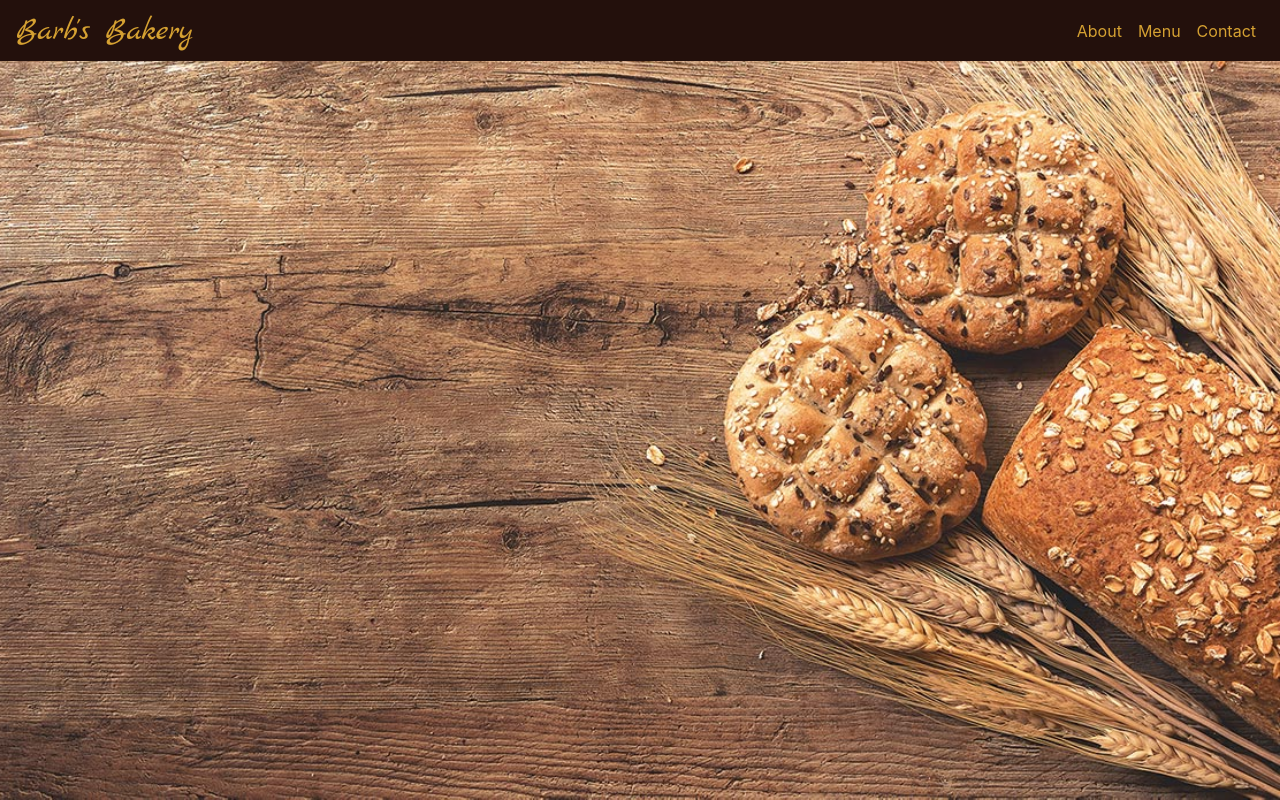
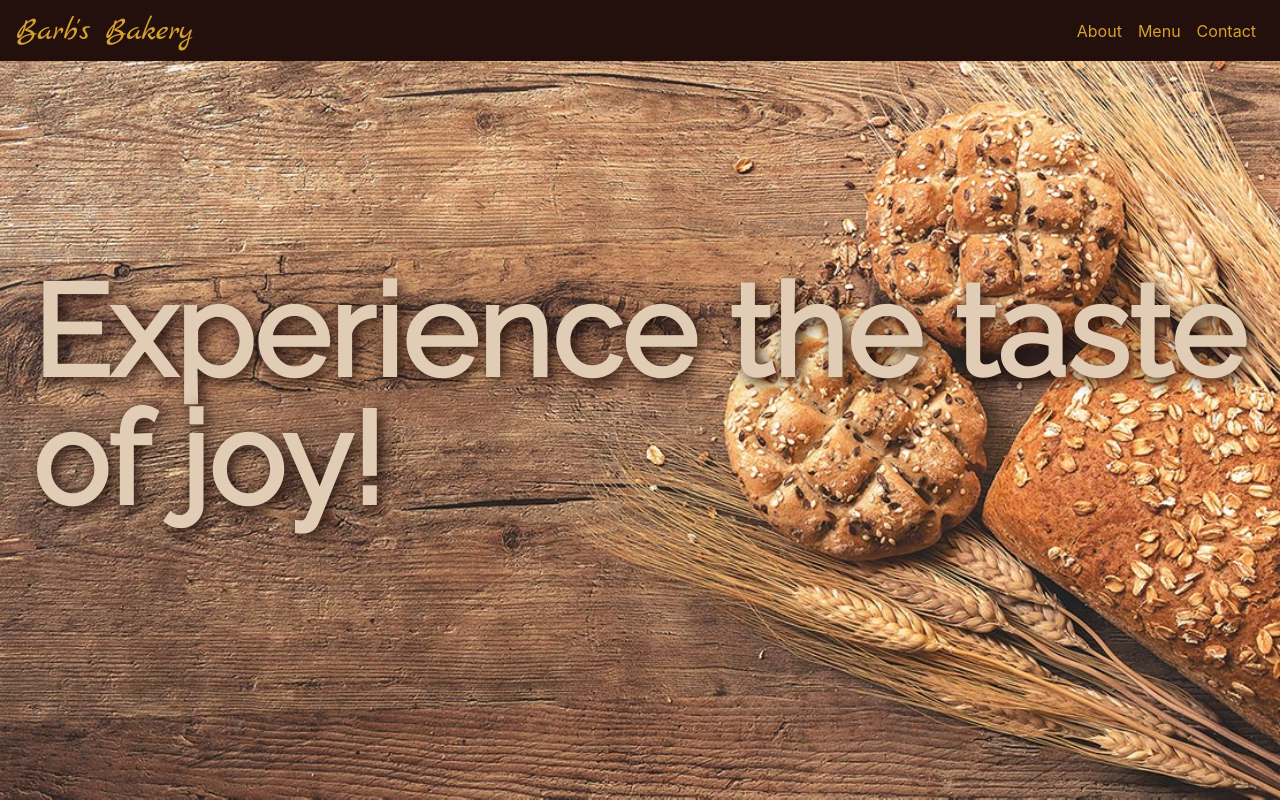
Before and after one commit to GreenApple76/bakery, a website: page index.html in a window 1280 px wide. Drawn offline with nearby package versions, Linux system fonts and the light colour scheme.

Commit message:
add slogan and setup fonts

```diff
--- a/index.html
+++ b/index.html
@@ -27,7 +27,9 @@
                 </ul>
             </div>
     </nav>
-    <div class="hero"> </div>
+    <div class="hero">
+        <div><h1>Experience the taste of joy!</h1></div>
+    </div>
     <script src="https://code.jquery.com/jquery-3.2.1.slim.min.js" integrity="sha384-KJ3o2DKtIkvYIK3UENzmM7KCkRr/rE9/Qpg6aAZGJwFDMVNA/GpGFF93hXpG5KkN" crossorigin="anonymous"></script>
     <script src="https://cdnjs.cloudflare.com/ajax/libs/popper.js/1.12.9/umd/popper.min.js" integrity="sha384-ApNbgh9B+Y1QKtv3Rn7W3mgPxhU9K/ScQsAP7hUibX39j7fakFPskvXusvfa0b4Q" crossorigin="anonymous"></script>
     <script src="https://maxcdn.bootstrapcdn.com/bootstrap/4.0.0/js/bootstrap.min.js" integrity="sha384-JZR6Spejh4U02d8jOt6vLEHfe/JQGiRRSQQxSfFWpi1MquVdAyjUar5+76PVCmYl" crossorigin="anonymous"></script>
--- a/scss/main.scss
+++ b/scss/main.scss
@@ -1,7 +1,7 @@
 @import "../node_modules/bootstrap/scss/functions";
 @import "../node_modules/bootstrap/scss/variables";
 @import "../node_modules/bootstrap/scss/mixins";
-@import url('https://fonts.googleapis.com/css?family=Marck+Script');
+@import url('https://fonts.googleapis.com/css?family=Marck+Script|Open+Sans|Raleway');
 
 $body-bg: #e1cdb5;
 $hr-border-color: #b0906a;
@@ -45,7 +45,29 @@ html, body {
     height: 100%;
 }
 
+body {
+    font-family: 'Open Sans', sans-serif;
+}
+
+h1 {
+    color: $body-bg;
+    font-family: 'Raleway', sans-serif;
+    font-size: 3rem;
+    font-weight: bolder;
+    text-shadow: 4px 4px 15px #23100c;
+    line-height: 3rem;
+    padding: 2rem;
+
+    @media (min-width: 768px) {
+        font-size: 8rem;
+        line-height: 8rem;
+    }
+}
+
 .hero {
+    display: flex;
+    align-items: center;
+    justify-content: center;
     height: 100%;
     background-image: url("../img/ales-krivec-623956-unsplash.jpg");
     background-position: center right;
```
Also changed, not shown: css/main.css, css/main.min.css, 2 other files.
